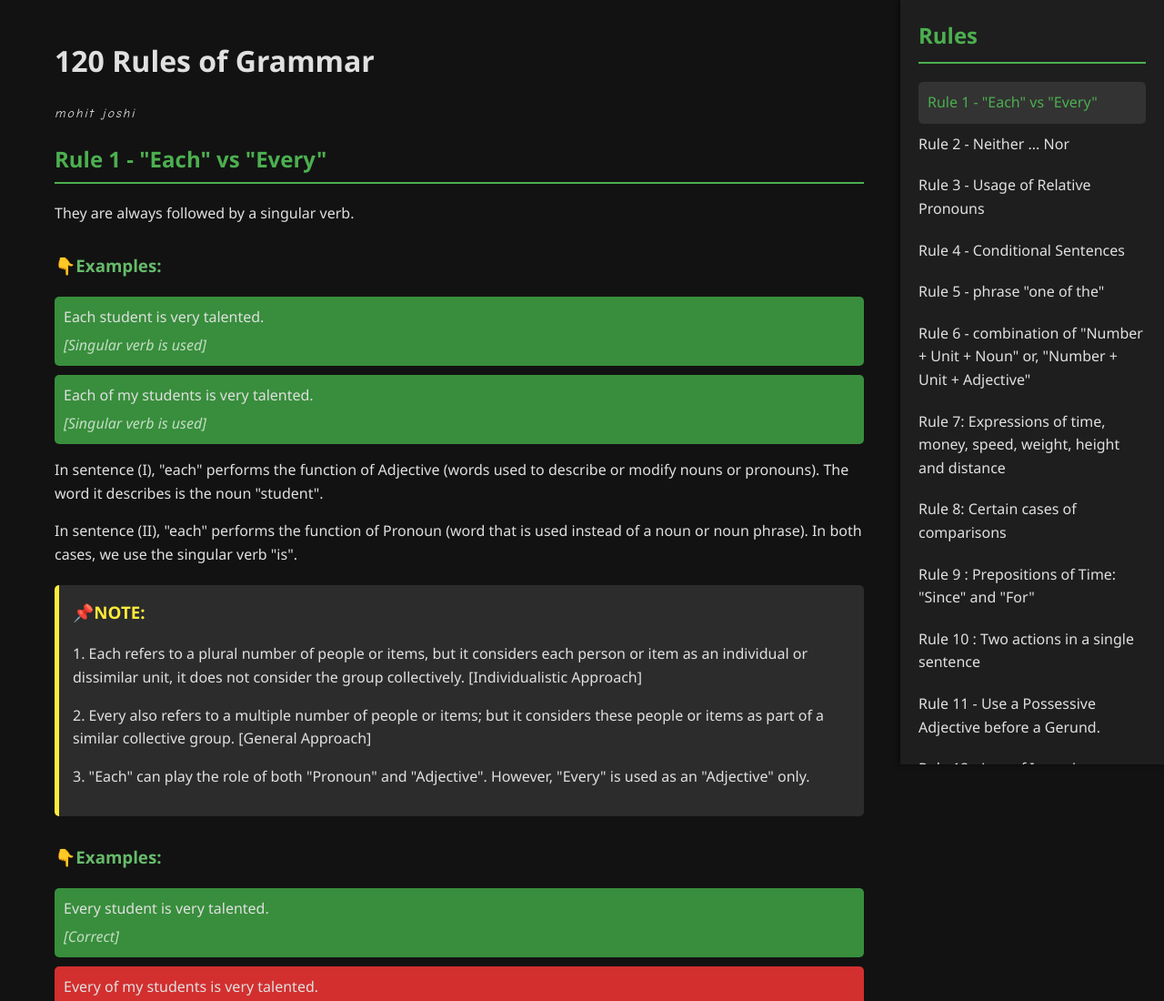
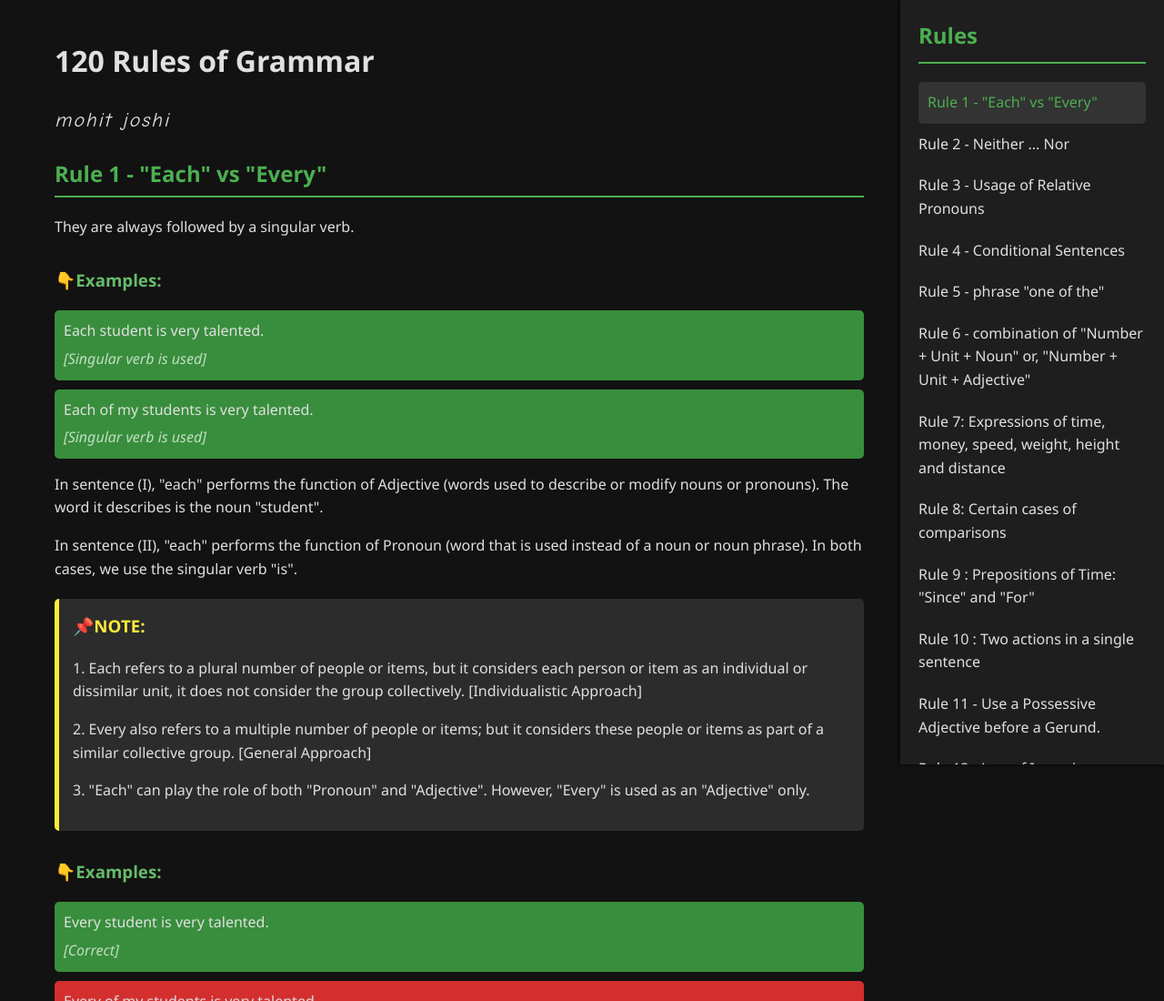
Before and after one commit to ermohitjoshi/120part2, a plain HTML site: page index.html in a window 1280 px wide. Shown: the top 1100 px of the page at 91% size. Drawn offline with Linux system fonts and the light colour scheme.

Commit message:
Update style.css

```diff
--- a/style.css
+++ b/style.css
@@ -185,7 +185,7 @@ body {
 
 #mohit {
 font-family: "Comic Sans MS", cursive, sans-serif;
-font-size: 14px;
+font-size: 22px;
 letter-spacing: 2px;
 word-spacing: 2px;
 color: #fffff;
```
